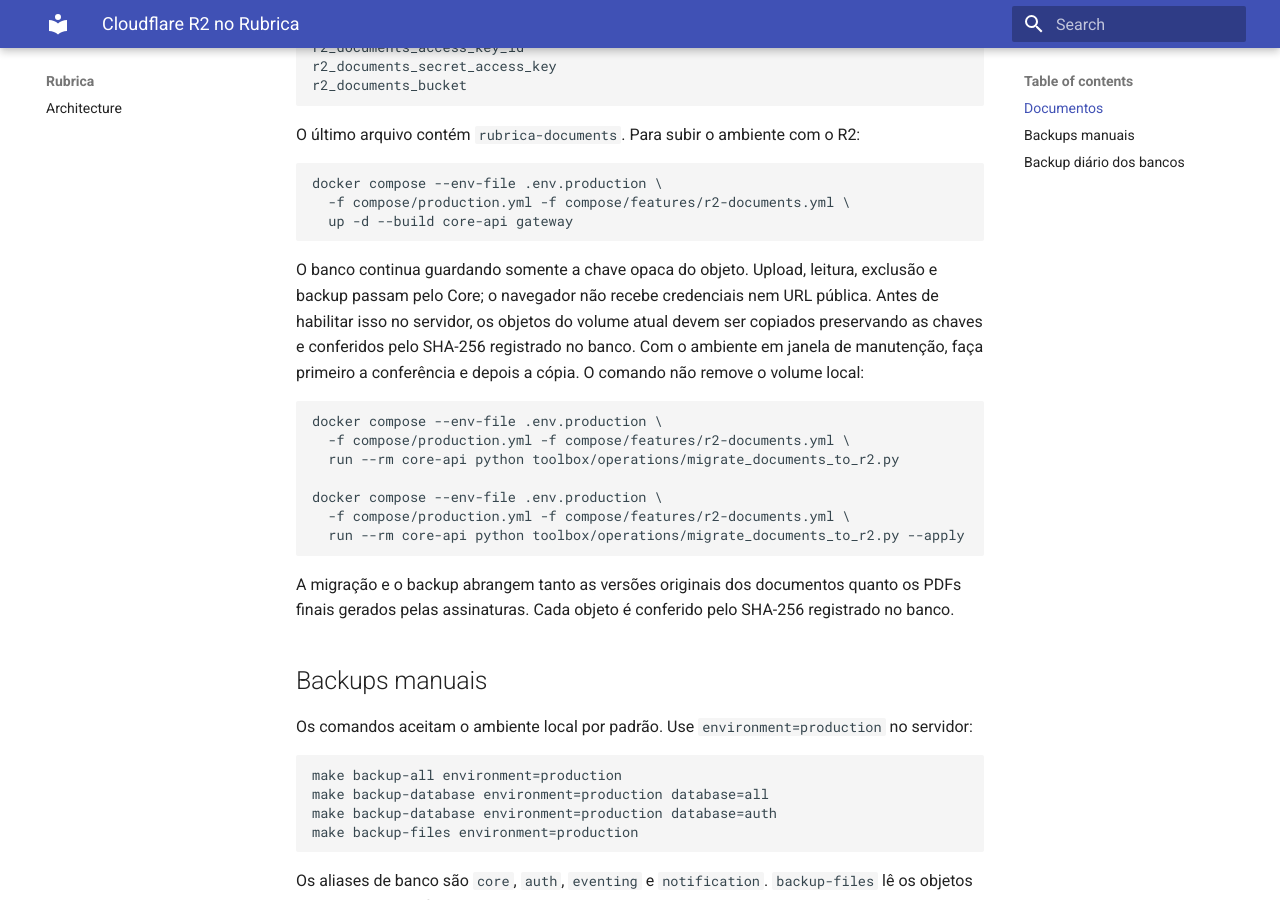
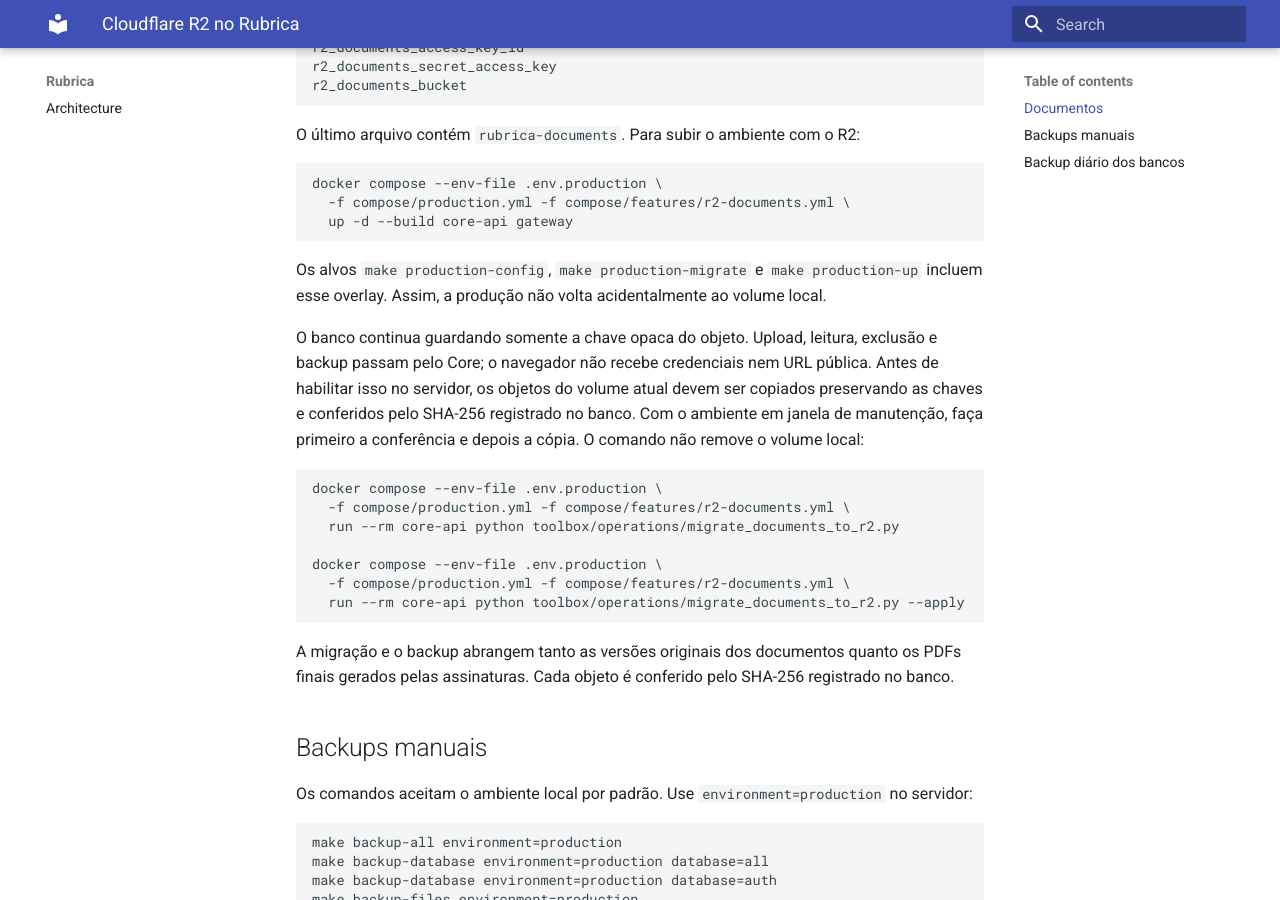
Before and after one commit to MatheusPaivaBrito/rubrica-back, an MkDocs documentation site: the page built from docs/CLOUDFLARE_R2.md, in a window 1280 px wide and 900 px high, scrolled down 446 px. Built offline with MkDocs 1.6.1 and Material for MkDocs 9.7.7, drawn with Linux system fonts in a browser that asks for light colours.

Commit message:
ops: require R2 storage in production

````diff
--- a/docs/CLOUDFLARE_R2.md
+++ b/docs/CLOUDFLARE_R2.md
@@ -25,6 +25,10 @@ docker compose --env-file .env.production \
   -f compose/production.yml -f compose/features/r2-documents.yml \
   up -d --build core-api gateway
 ```
+
+Os alvos `make production-config`, `make production-migrate` e
+`make production-up` incluem esse overlay. Assim, a produção não volta
+acidentalmente ao volume local.
 
 O banco continua guardando somente a chave opaca do objeto. Upload, leitura,
 exclusão e backup passam pelo Core; o navegador não recebe credenciais nem URL pública.
````
Also changed, not shown: 2 other files.
